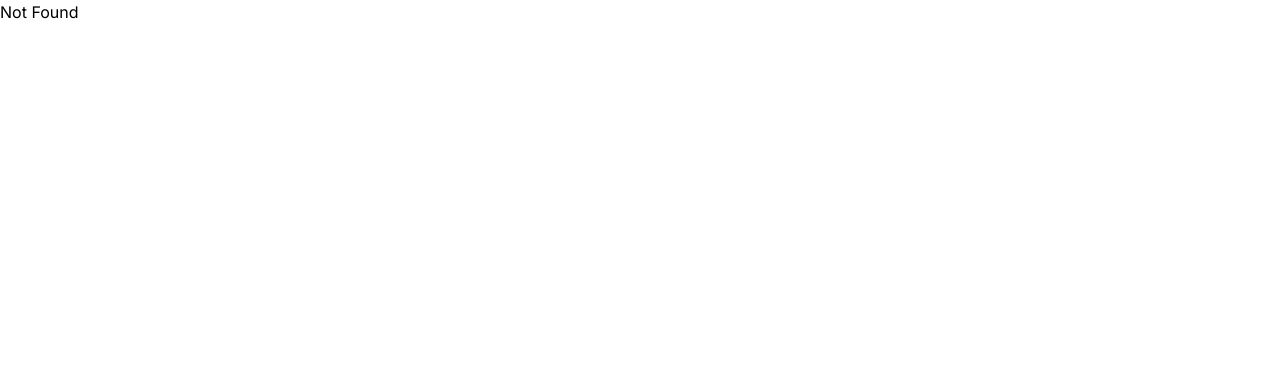
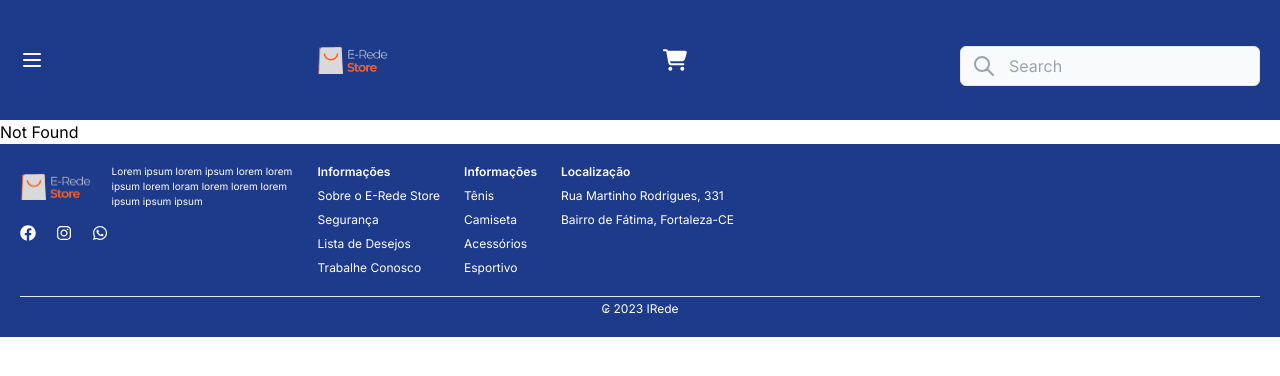
Before and after one commit to carlloshen/ecommerce, a React (Vite) app: page /produtos in a window 1280 px wide. Shown: the top 376 px of the page. Built offline with nearby package versions, Linux system fonts and the light colour scheme.

Commit message:
feat alteracao na regra de negócio e adicao de funcionalidades do nav

```diff
--- a/src/components/header/Header.jsx
+++ b/src/components/header/Header.jsx
@@ -2,24 +2,40 @@ import { HiOutlineMenu } from "react-icons/hi";
 import { FaCartShopping } from "react-icons/fa6";
 import icone from "../../assets/images/icone-4x.png";
 import InputHeader from "../inputHeader/InputHeader";
+import { useNavigate } from "react-router-dom";
+import { useState } from "react";
 function Header() {
+  const navigator = useNavigate()
+
+  const [showMenuHamburguer, setShowMenuHamburguer] = useState(false)
+
+  const handleShowMenuHamburguer = (state) =>{
+    setShowMenuHamburguer(state)
+  }
+
+  const handleClickPageChange = (element) =>{
+    const PAGE_TARGET = element.target.id
+    navigator(`${PAGE_TARGET }`)
+  }
+
+
   return (
     <nav className="bg-blue-900 items-center pt-5 pb-5 flex flex-col">
       <div className="flex justify-between items-center h-20 pl-5 pr-5 w-screen flex-wrap">
-        <button className="peer">
+        <button  onClick={() =>handleShowMenuHamburguer(true)}>
           <HiOutlineMenu className="text-white text-2xl" />
         </button>
-        {/*  left-[-100vw] bg-slate-100 peer-focus:left-0 transition-all duration-300 ease-in-out */}
-        <div className="z-10 w-screen h-screen fixed top-0  bg-slate-100 left-[-100vw] peer-focus:left-0 transition-all duration-300 ease-in-out">
+        <div className={`z-10 w-screen h-screen fixed top-0  bg-slate-100 transition-all duration-300 ease-in-out  ${showMenuHamburguer ? "left-0 " :" left-[-100vw]"}`}>
           <div className="ml-5 mr-5 mt-10">
+            <p onClick={() =>handleShowMenuHamburguer(false)}>X</p>
             <hr className="mb-3" />
-            <nav className="flex flex-col mb-3">
-              <a className="text-stone-500 hover:bg-slate-300 p-2 rounded-md">Home</a>
-              <a className="text-stone-500 hover:bg-slate-300 p-2 rounded-md">Produtos</a>
-              <a className="text-stone-500 hover:bg-slate-300 p-2 rounded-md">Categorias</a>
-              <a className="text-stone-500 hover:bg-slate-300 p-2 rounded-md">Meus Pedidos</a>
+            <nav className="flex flex-col mb-10">
+              <a id="" className="text-stone-500 hover:bg-slate-300 p-2 rounded-md" onClick={(element) => handleClickPageChange(element)}>Home</a>
+              <a id="produtos" className="text-stone-500 hover:bg-slate-300 p-2 rounded-md" onClick={(element) => handleClickPageChange(element)}>Produtos</a>
+              <a id="categorias" className="text-stone-500 hover:bg-slate-300 p-2 rounded-md" onClick={(element) => handleClickPageChange(element)}>Categorias</a>
+              <a id="meuspedidos" className="text-stone-500 hover:bg-slate-300 p-2 rounded-md" onClick={(element) => handleClickPageChange(element)}>Meus Pedidos</a>
             </nav>
-            <hr className="mb-3 " />
+            <hr className="mb-3" />
             <div className="flex justify-around">
               <button className="text-stone-500 font-semibold ">Cadastre-se</button>
               <button className="bg-blue-700 rounded-md text-white w-[106px] h-[30px] text-sm front-bold">
@@ -29,10 +45,10 @@ function Header() {
           </div>
         </div>
 
-        <div className="order-1">
+        <img src={icone} alt="" className=" w-[71.56px] h-[28px] object-cover " />
+        <div className=" order-1 mt-3">
           <InputHeader />
         </div>
-        <img src={icone} alt="" className=" w-[71.56px] h-[28px] object-cover " />
         <button>
           <FaCartShopping className="text-white text-2xl " />
         </button>
--- a/src/components/inputHeader/InputHeader.jsx
+++ b/src/components/inputHeader/InputHeader.jsx
@@ -1,6 +1,6 @@
 function InputHeader() {
   return (
-    <div className="relative ml-5 mr-5 peer-focus:hidden">
+    <div className="relative">
       <svg
         className="absolute top-0 bottom-0 w-6 h-6 my-auto text-gray-400 left-3"
         fill="none"
--- a/src/pages/home/Home.jsx
+++ b/src/pages/home/Home.jsx
@@ -1,11 +1,8 @@
-import Footer from "../../components/footer/Footer";
-import Header from "../../components/header/Header";
 import Card from "../../components/card/Card"
 
 function Home() {
   return (
     <>
-      <Header />
       <main className="mb-10">
         <h2 className="text-blue-900 font-semibold p-3">Destaques</h2>
         <div className="flex flex-wrap">
@@ -14,7 +11,6 @@ function Home() {
           <Card/>
         </div>
       </main>
-      <Footer />
     </>
   );
 }
--- a/src/router/Router.jsx
+++ b/src/router/Router.jsx
@@ -4,17 +4,22 @@ import NotFound from "../pages/notFound/NotFound";
 import Cadastro from "../pages/cadastro/Cadastro";
 import MeusPedidos from "../pages/meusPedidos/MeusPedidos";
 import Home from "../pages/home/Home";
-
+import Header from "../components/header/Header";
+import Footer from "../components/footer/Footer";
 
 function Router() {
   return (
-  <Routes>
-    <Route path="/" element={<Home/>}/>
-    <Route path="/login" element={<Login/>}/>
-    <Route path="/meusPedidos" element={<MeusPedidos/>}/>
-    <Route path="/cadastro" element={<Cadastro/>}/>
-    <Route path="*" element={<NotFound/>} />
-  </Routes>
+    <>
+      <Header />
+      <Routes>
+        <Route path="/" element={<Home />} />
+        <Route path="/login" element={<Login />} />
+        <Route path="/meusPedidos" element={<MeusPedidos />} />
+        <Route path="/cadastro" element={<Cadastro />} />
+        <Route path="*" element={<NotFound />} />
+      </Routes>
+      <Footer />
+    </>
   );
 }
 
```
